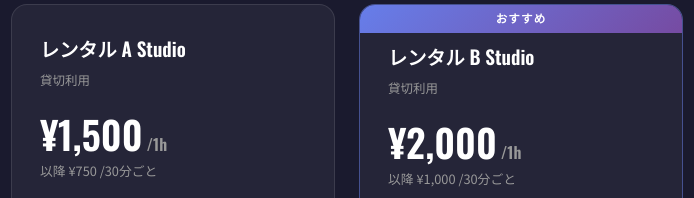
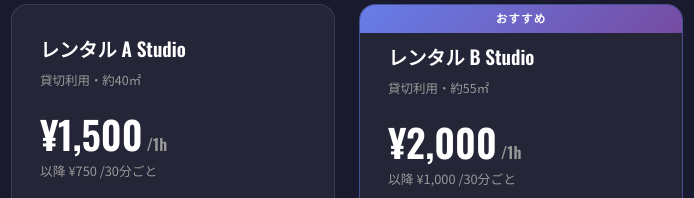
Before and after one commit to IDS-chiba/main-website, a plain HTML site: page pricing.html in a window 1280 px wide. Shown: the part 424-622 px from the top of the page, 119-813 px from the left. Drawn offline with nearby package versions, Linux system fonts and the light colour scheme.

Commit message:
料金：A Studio 約40㎡・B Studio 約55㎡ を表記

```diff
--- a/pricing.html
+++ b/pricing.html
@@ -347,7 +347,7 @@
       <div class="pricing-card">
         <div class="pricing-card-body">
           <h3>レンタル A Studio</h3>
-          <div class="subtitle">貸切利用</div>
+          <div class="subtitle">貸切利用・約40㎡</div>
           <div class="main-price">¥1,500<span> /1h</span></div>
           <div class="add-price">以降 ¥750 /30分ごと</div>
           <ul>
@@ -359,7 +359,7 @@
       <div class="pricing-card featured">
         <div class="pricing-card-body">
           <h3>レンタル B Studio</h3>
-          <div class="subtitle">貸切利用</div>
+          <div class="subtitle">貸切利用・約55㎡</div>
           <div class="main-price">¥2,000<span> /1h</span></div>
           <div class="add-price">以降 ¥1,000 /30分ごと</div>
           <ul>
```
